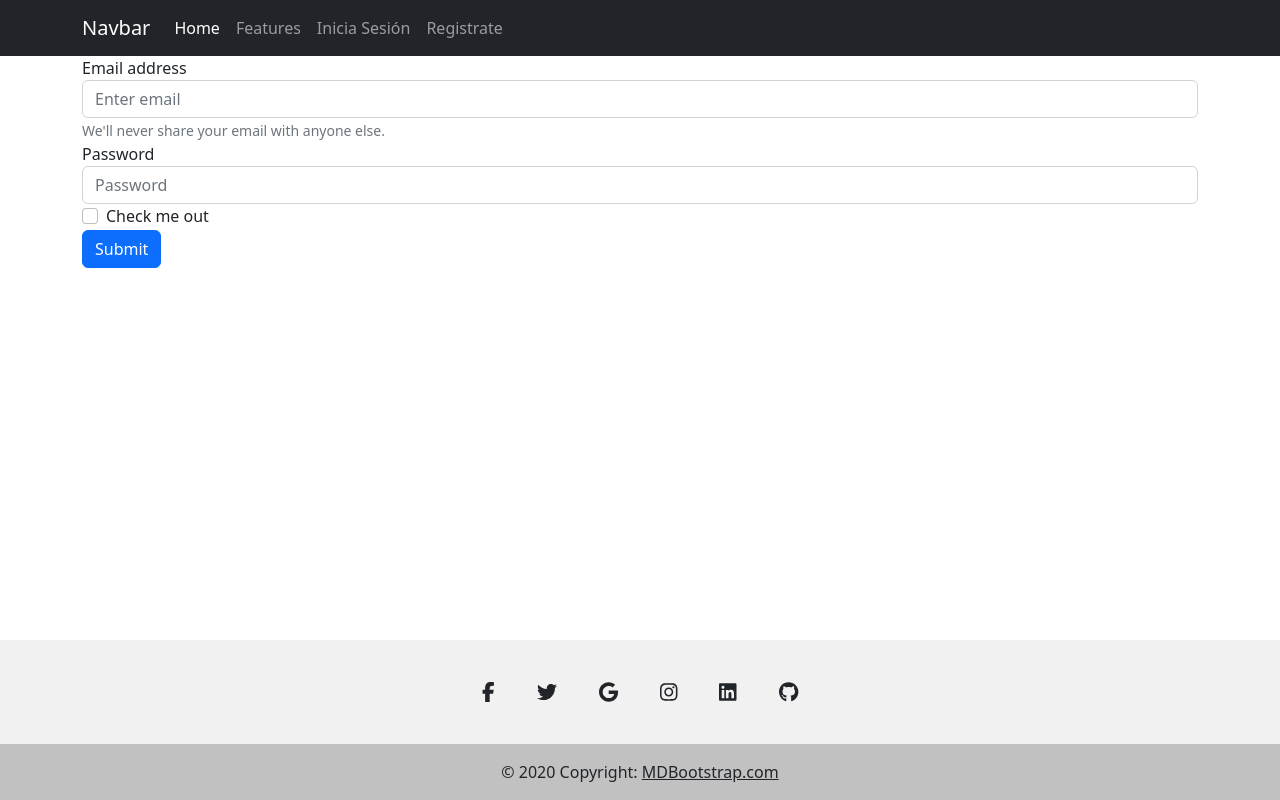
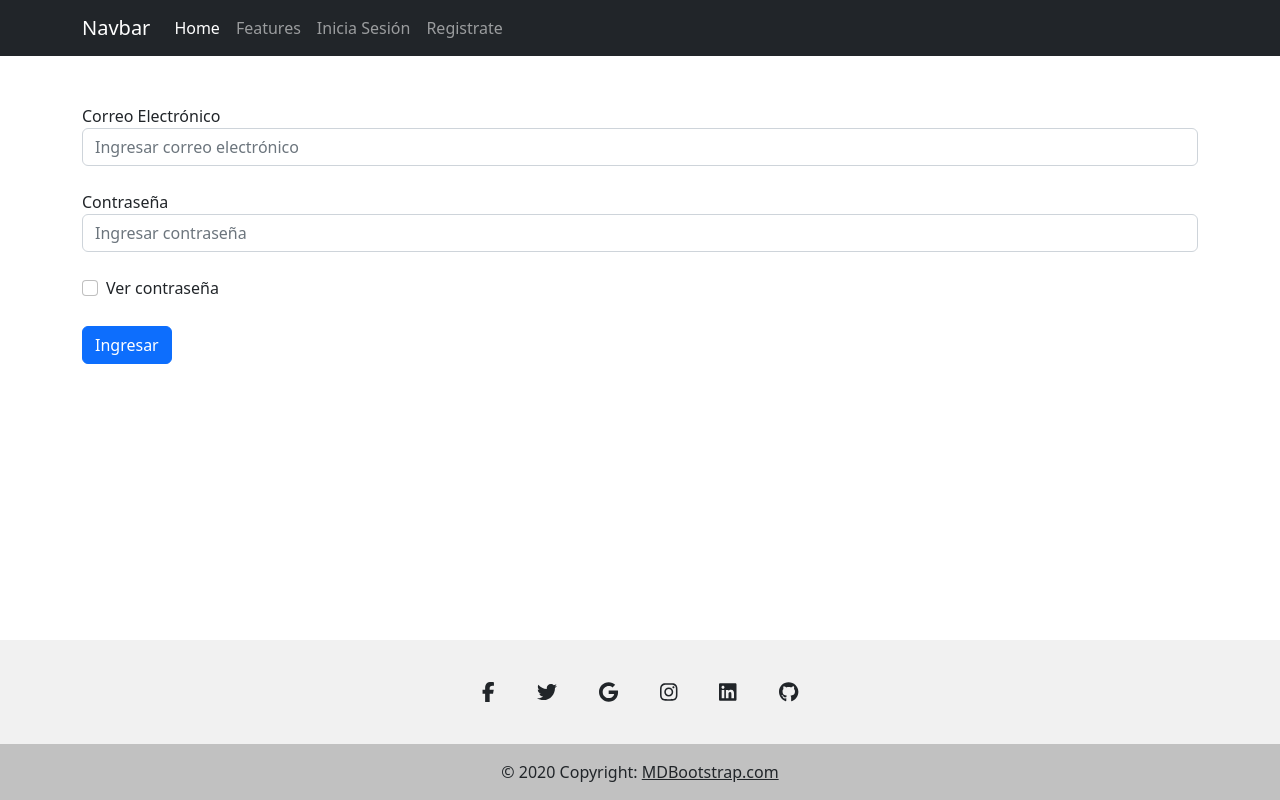
Before and after one commit to rbahena/management_app, an Angular app: page /usuario in a window 1280 px wide. Built offline with nearby package versions, Linux system fonts and the light colour scheme.

Commit message:
Actualizar etiquetas html login

```diff
--- a/src/app/modules/auth/pages/login/login.component.html
+++ b/src/app/modules/auth/pages/login/login.component.html
@@ -1,19 +1,23 @@
+<br>
+<br>
 <section class=" container">
     <form>
         <div class="form-group">
-            <label for="exampleInputEmail1">Email address</label>
-            <input type="email" class="form-control" id="exampleInputEmail1" aria-describedby="emailHelp"
-                placeholder="Enter email">
-            <small id="emailHelp" class="form-text text-muted">We'll never share your email with anyone else.</small>
+            <label for="email">Correo Electrónico</label>
+            <input type="email" class="form-control" id="email" aria-describedby="email"
+                placeholder="Ingresar correo electrónico">
         </div>
+        <br>
         <div class="form-group">
-            <label for="exampleInputPassword1">Password</label>
-            <input type="password" class="form-control" id="exampleInputPassword1" placeholder="Password">
+            <label for="password">Contraseña</label>
+            <input type="password" class="form-control" id="password" placeholder="Ingresar contraseña">
         </div>
+        <br>
         <div class="form-group form-check">
-            <input type="checkbox" class="form-check-input" id="exampleCheck1">
-            <label class="form-check-label" for="exampleCheck1">Check me out</label>
+            <input type="checkbox" class="form-check-input" id="viewPassword">
+            <label class="form-check-label" for="viewPassword">Ver contraseña</label>
         </div>
-        <button type="submit" class="btn btn-primary">Submit</button>
+        <br>
+        <button type="submit" class="btn btn-primary">Ingresar</button>
     </form>
 </section>
```
